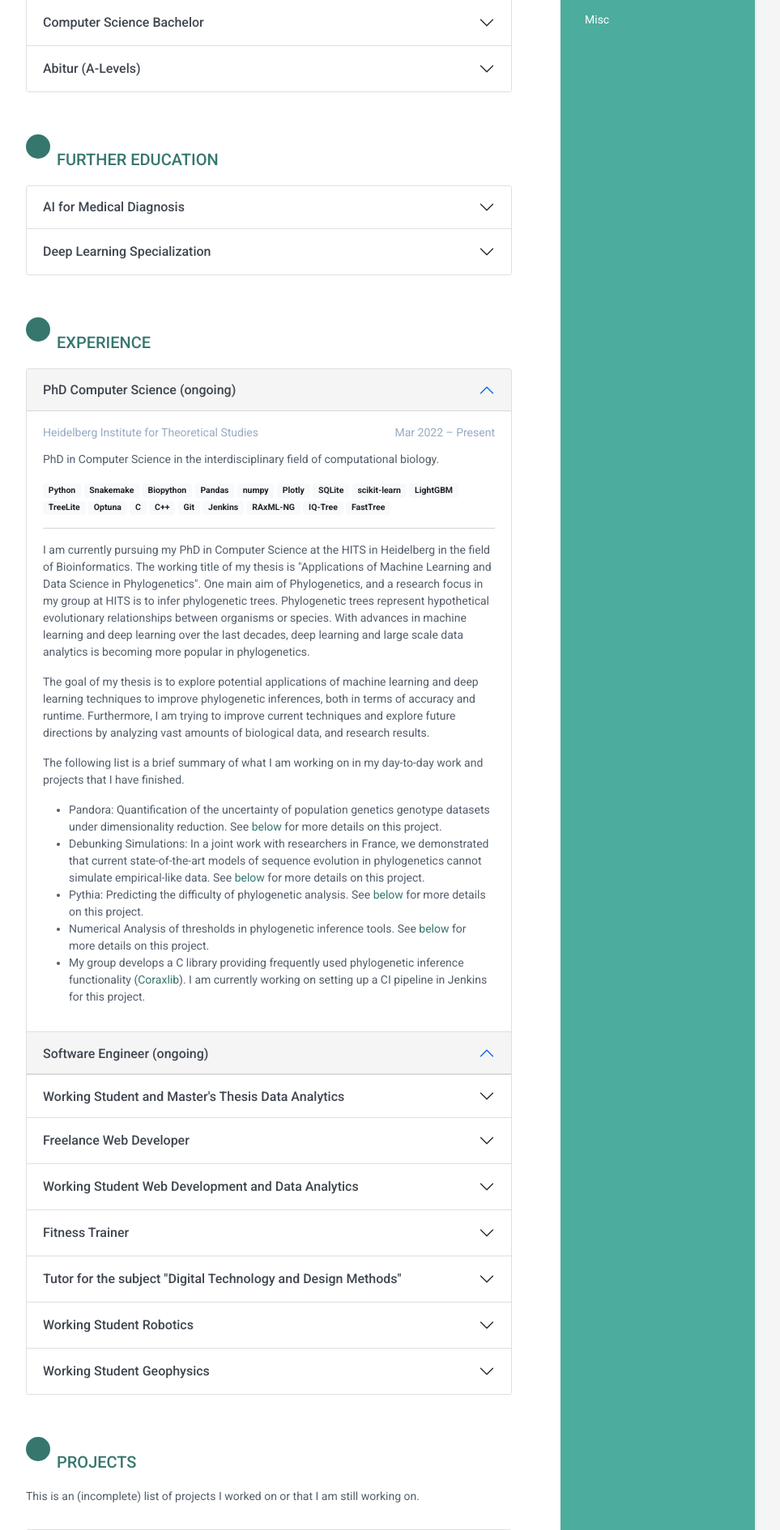
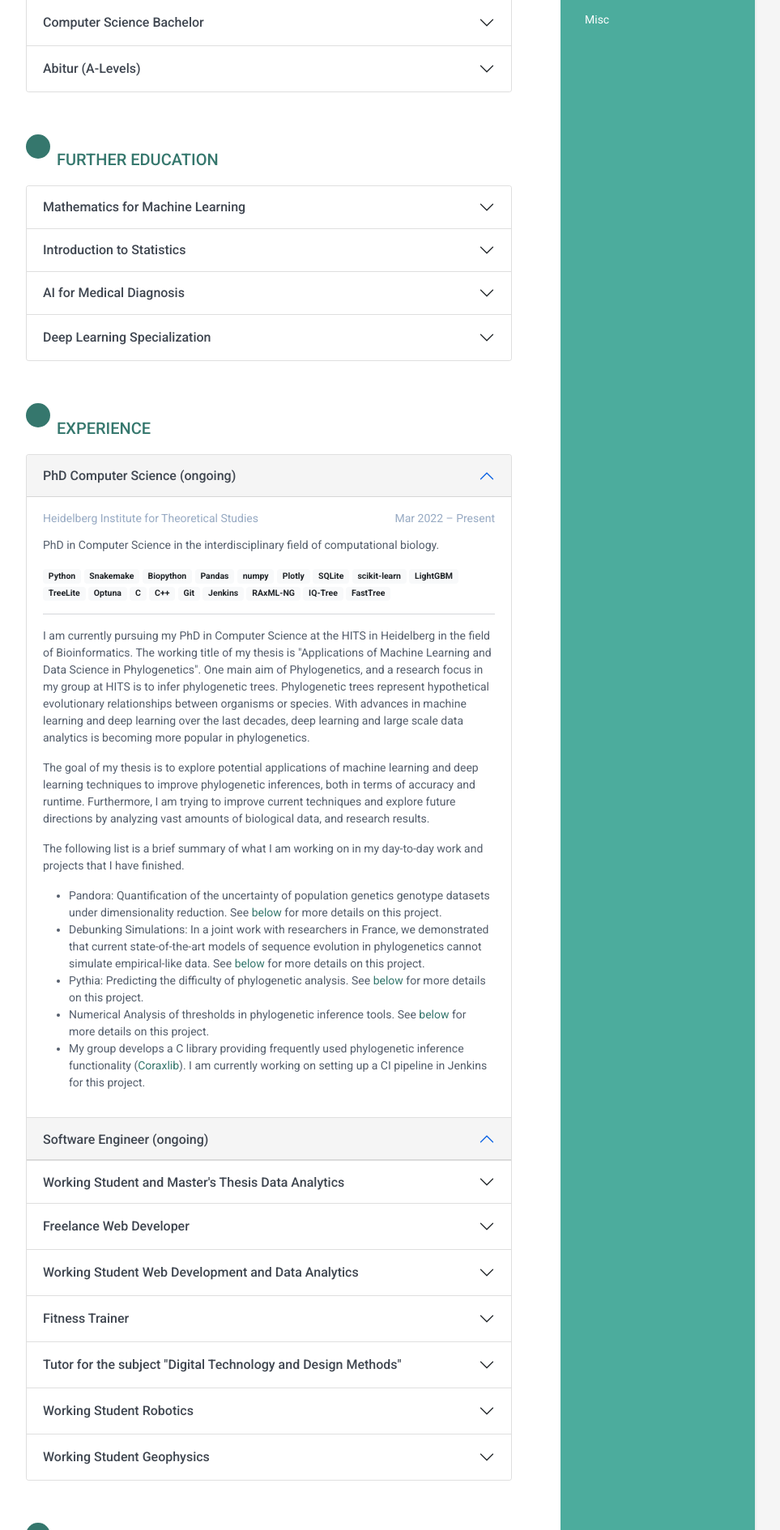
Before and after one commit to tschuelia/juliahaag.de, a Flask app: page / in a window 1280 px wide. Shown: the part 643-2533 px from the top of the page at 81% size, without its empty margins (188-1151 px from the left). Run offline with Flask 3, Linux system fonts and the light colour scheme; some libraries are stand-ins or nearby versions.

Commit message:
update website

```diff
--- a/templates/experience.html
+++ b/templates/experience.html
@@ -114,7 +114,7 @@
                     <hr>
                     <p>
                         In addition to pursuing my PhD in computer science, I work as a part-time freelance software
-                        engineer. The idea is to gain further experience in the industrie with frameworks and
+                        engineer. The idea is to gain further experience in the industry with frameworks and
                         technologies I don't use in my research.
                     </p>
                     <p>
--- a/templates/further_education.html
+++ b/templates/further_education.html
@@ -2,7 +2,57 @@
     <h2 class="section-title"><span class="icon-holder"><i class="fas fa-book-reader"></i></span>Further Education</h2>
 
     <div class="accordion" id="furtherEducationAccordion">
-        <!--  Item      -->
+        <!--  Mathematics for Machine Learning   -->
+        <div class="accordion-item">
+            <h3 class="accordion-header" id="mathForML">
+                <button aria-controls="collapsesmathForML" aria-expanded="false"
+                        class="accordion-button collapsed job-title"
+                        data-bs-target="#collapsesmathForML" data-bs-toggle="collapse" type="button">
+                    Mathematics for Machine Learning
+                </button>
+            </h3>
+            <div aria-labelledby="mathForML" class="accordion-collapse collapse"
+                 data-bs-parent="#furtherEducationAccordion"
+                 id="collapsesmathForML">
+                <div class="accordion-body">
+                    <div class="upper-row">
+                        <div class="time">November 2023 (ongoing)</div>
+                        <div class="company">Imperial College London on Coursera</div>
+                    </div><!--//upper-row-->
+                    <p>Coursera specialization teaching the basic mathematical concepts for Machine Learning agorithms. The specialization consists of the following courses:</p>
+                    <ul>
+                        <li>Linear Algebra</li>
+                        <li>Multivariate Calculus</li>
+                        <li>PCA</li>
+                    </ul>
+                </div>
+            </div>
+        </div>
+
+        <!--  Introduction to Statistics    -->
+        <div class="accordion-item">
+            <h3 class="accordion-header" id="statsCourse">
+                <button aria-controls="collapsestatsCourse" aria-expanded="false"
+                        class="accordion-button collapsed job-title"
+                        data-bs-target="#collapsestatsCourse" data-bs-toggle="collapse" type="button">
+                    Introduction to Statistics
+                </button>
+            </h3>
+            <div aria-labelledby="statsCourse" class="accordion-collapse collapse"
+                 data-bs-parent="#furtherEducationAccordion"
+                 id="collapsestatsCourse">
+                <div class="accordion-body">
+                    <div class="upper-row">
+                        <div class="time">November 2023</div>
+                        <div class="company">Stanford University on Coursera</div>
+                    </div><!--//upper-row-->
+                    <p>Coursera course teaching the basics of statistics and hypothesis testing.</p>
+                    <p>You can verify the certificate <a href="https://coursera.org/verify/ULLKBAVAHAUN"
+                                                         target="_blank">here</a>. (Note: The certificate states my maiden name Julia Schmid, but yes, that is me ☺︎)︎</p>
+                </div>
+            </div>
+        </div>
+        <!--  AI for medical diagnosis      -->
         <div class="accordion-item">
             <h3 class="accordion-header" id="furtherEducationOne">
                 <button aria-controls="collapseFurtherEducationOne" aria-expanded="false"
@@ -29,7 +79,7 @@
         </div>
         <!-- //Item      -->
 
-        <!--  Item      -->
+        <!--  Item  Deep Learning Specialization    -->
         <div class="accordion-item">
             <div class="accordion-header" id="furtherEducationTwo">
                 <button aria-controls="collapseFurtherEducationTwo" aria-expanded="false"
--- a/templates/publications.html
+++ b/templates/publications.html
@@ -21,7 +21,7 @@
         <p>
             <b>J. Haag</b>, L. Hübner, A.M. Kozlov and A. Stamatakis (2023) The Free Lunch is not over yet – Systematic
             Exploration of Numerical Thresholds in Maximum Likelihood Phylogenetic Inference. <i>Bioinformatics
-            Advance</i>, 3(1). https://doi.org/10.1093/bioadv/vbad124
+            Advances</i>, 3(1). https://doi.org/10.1093/bioadv/vbad124
         </p>
     </div><!--//item-->
     <div class="item" id="pythia">
--- a/templates/skills.html
+++ b/templates/skills.html
@@ -5,8 +5,7 @@
         <p>I feel most comfortable working with Python, but I did come in touch with many other programming
             languages. Since most hobby projects are websites, I am also very familiar with HTML5 and CSS.
             During my work at ArtiMinds I wrote code in JavaScript and TypeScript and during my
-            computer science studies I also coded in Java and C. At the moment I am working on learning C++ as I need it
-            frequently when reading or writing code for my PhD thesis.
+            computer science studies I also coded in Java and C. I recently also learned the basics of C++ and R.
         </p>
         <p>For all my projects I'm using Git, and I know the basic usage (commit, push, merge, rebase, ...).
             However, advanced Git features still feels like magic to me and I have to google a lot of commands ☺︎</p>
@@ -39,8 +38,8 @@
         <div class="item">
             <h3 class="level-title">SQL</h3>
             <div class="progress level-bar">
-                <div aria-valuemax="100" aria-valuemin="0" aria-valuenow="33"
-                     class="progress-bar theme-progress-bar" role="progressbar" style="width: 33%"></div>
+                <div aria-valuemax="100" aria-valuemin="0" aria-valuenow="20"
+                     class="progress-bar theme-progress-bar" role="progressbar" style="width: 20%"></div>
             </div>
         </div><!--//item-->
 
@@ -77,6 +76,14 @@
             </div>
         </div><!--//item-->
 
+        <div class="item">
+            <h3 class="level-title">R</h3>
+            <div class="progress level-bar">
+                <div aria-valuemax="100" aria-valuemin="0" aria-valuenow="20"
+                     class="progress-bar theme-progress-bar" role="progressbar" style="width: 20%"></div>
+            </div>
+        </div><!--//item-->
+
     </div>
     <br>
 
```
